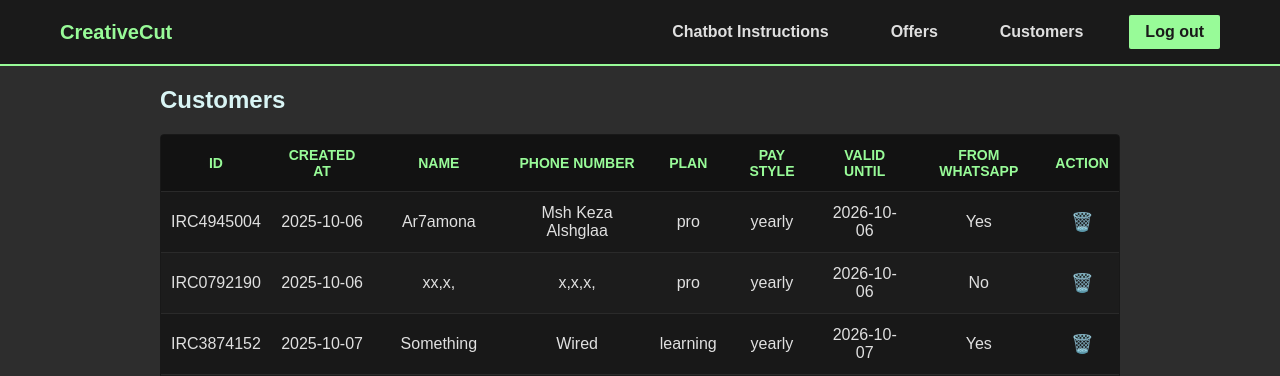
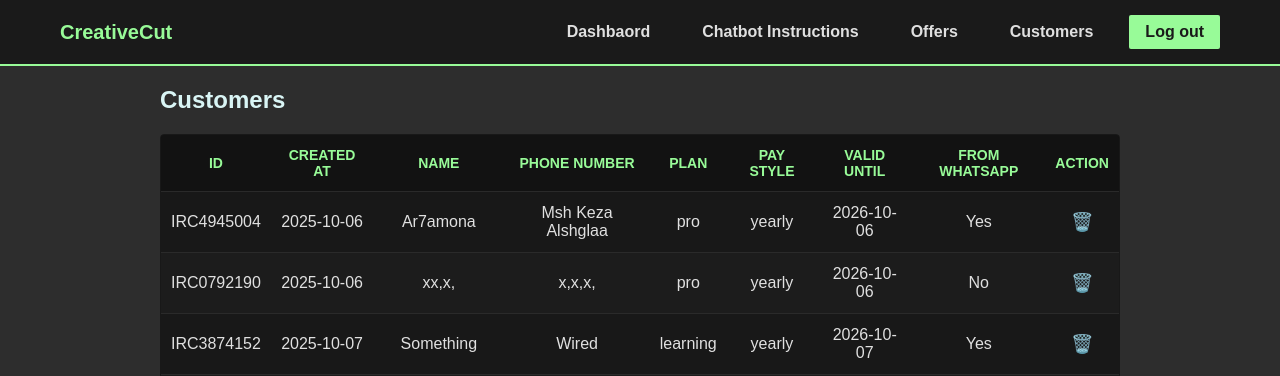
Before and after one commit to Abdullah-Saeed-BB/whatsapp-chatbot, a Flask app: page /api/customers/ in a window 1280 px wide. Shown: the top 376 px of the page. Run offline with Flask 3, Linux system fonts and the light colour scheme; data comes from the database, SQL or seed files in the repository; parts of the project's set-up code (start-up, migrations or seed data) failed here and were passed over.

Commit message:
Fix some bugs

```diff
--- a/routes/whatsapp.py
+++ b/routes/whatsapp.py
@@ -48,9 +48,9 @@ def generate_response(body, sender, user_name):
 
     print("\n\nContents:", contents)
 
-    save_history(sender, contents, model_res)
 
     if model_res.candidates and model_res.candidates[0].content.parts:
+        save_history(sender, contents, model_res.text)
         return model_res.text
     raise Exception("Model doesn't response")
 
--- a/static/css/base.css
+++ b/static/css/base.css
@@ -51,7 +51,7 @@ body {
 
 .nav-links {
   display: flex;
-  gap: 30px;
+  gap: 20px;
 }
 
 .nav-link {
@@ -104,7 +104,7 @@ footer .social-icons a:hover {
 }
 
 /* Responsive Design */
-@media (max-width: 750px) {
+@media (max-width: 850px) {
   .header-content {
     flex-direction: column;
     gap: 15px;
@@ -123,7 +123,7 @@ footer .social-icons a:hover {
   }
 }
 
-@media (max-width: 480px) {
+@media (max-width: 600px) {
   .nav-links {
     flex-direction: column;
     gap: 10px;
--- a/templates/base.html
+++ b/templates/base.html
@@ -22,10 +22,11 @@
     <header>
       <header class="header">
         <div class="header-content">
-          <a href="/api/dashboard" class="logo">
+          <a href="/" class="logo">
             <span class="logo-text">CreativeCut</span>
           </a>
           <nav class="nav-links">
+            <a href="/api/dashboard" class="nav-link"> Dashbaord </a>
             <a href="/api/chatbot_instruction" class="nav-link">
               Chatbot Instructions
             </a>
```
